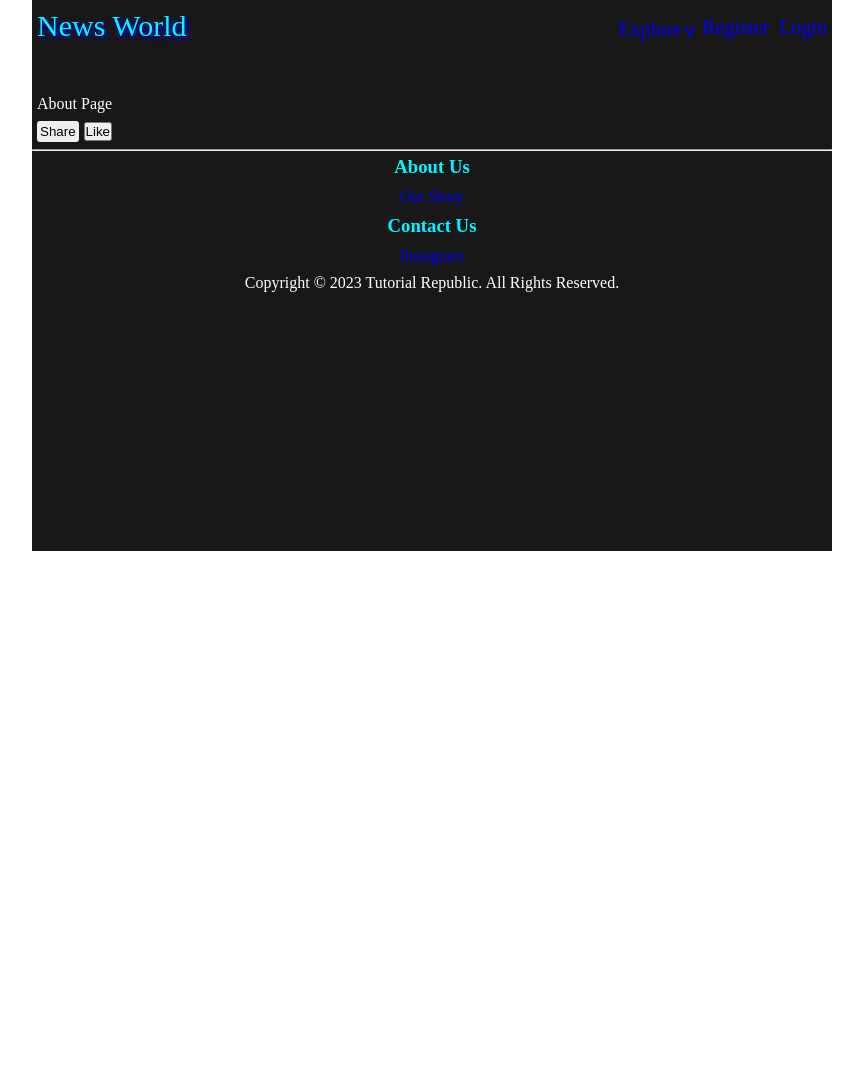
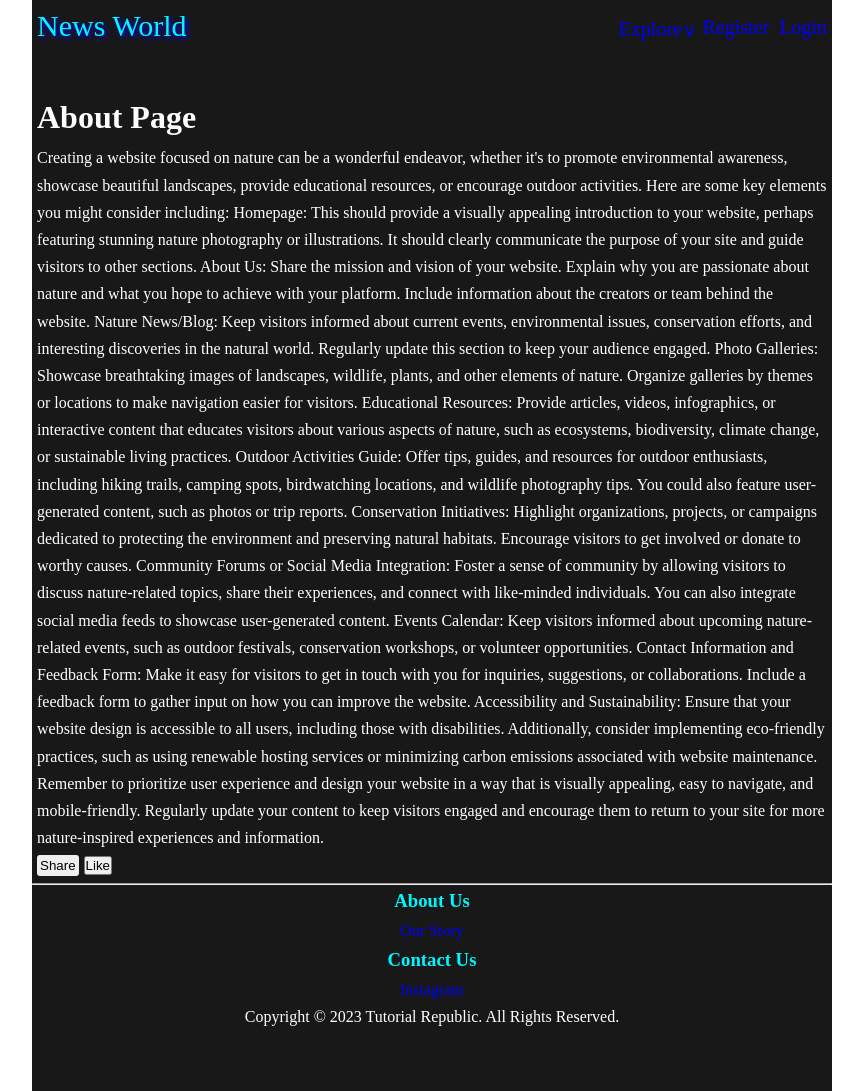
Before and after one commit to richardantonyc/news, a Django app: page /about/ in a window 1280 px wide. Shown: the top 1091 px of the page, without its empty margins (208-1071 px from the left). Before the commit the page ends 551 px from the top, so only its background shows below. Run offline with Django 4.2, Linux system fonts and the light colour scheme.

Commit message:
Update about.html

```diff
--- a/news_app/templates/about.html
+++ b/news_app/templates/about.html
@@ -1,5 +1,33 @@
 {% extends 'base.html' %}
 {% load static %}
 {% block content %}
-<p>About Page</p>
+<h1>About Page</h1>
+<p>
+
+Creating a website focused on nature can be a wonderful endeavor, whether it's to promote environmental awareness, showcase beautiful landscapes, provide educational resources, or encourage outdoor activities. Here are some key elements you might consider including:
+
+Homepage: This should provide a visually appealing introduction to your website, perhaps featuring stunning nature photography or illustrations. It should clearly communicate the purpose of your site and guide visitors to other sections.
+
+About Us: Share the mission and vision of your website. Explain why you are passionate about nature and what you hope to achieve with your platform. Include information about the creators or team behind the website.
+
+Nature News/Blog: Keep visitors informed about current events, environmental issues, conservation efforts, and interesting discoveries in the natural world. Regularly update this section to keep your audience engaged.
+
+Photo Galleries: Showcase breathtaking images of landscapes, wildlife, plants, and other elements of nature. Organize galleries by themes or locations to make navigation easier for visitors.
+
+Educational Resources: Provide articles, videos, infographics, or interactive content that educates visitors about various aspects of nature, such as ecosystems, biodiversity, climate change, or sustainable living practices.
+
+Outdoor Activities Guide: Offer tips, guides, and resources for outdoor enthusiasts, including hiking trails, camping spots, birdwatching locations, and wildlife photography tips. You could also feature user-generated content, such as photos or trip reports.
+
+Conservation Initiatives: Highlight organizations, projects, or campaigns dedicated to protecting the environment and preserving natural habitats. Encourage visitors to get involved or donate to worthy causes.
+
+Community Forums or Social Media Integration: Foster a sense of community by allowing visitors to discuss nature-related topics, share their experiences, and connect with like-minded individuals. You can also integrate social media feeds to showcase user-generated content.
+
+Events Calendar: Keep visitors informed about upcoming nature-related events, such as outdoor festivals, conservation workshops, or volunteer opportunities.
+
+Contact Information and Feedback Form: Make it easy for visitors to get in touch with you for inquiries, suggestions, or collaborations. Include a feedback form to gather input on how you can improve the website.
+
+Accessibility and Sustainability: Ensure that your website design is accessible to all users, including those with disabilities. Additionally, consider implementing eco-friendly practices, such as using renewable hosting services or minimizing carbon emissions associated with website maintenance.
+
+Remember to prioritize user experience and design your website in a way that is visually appealing, easy to navigate, and mobile-friendly. Regularly update your content to keep visitors engaged and encourage them to return to your site for more nature-inspired experiences and information.
+</p>
 {% endblock content %}
```
